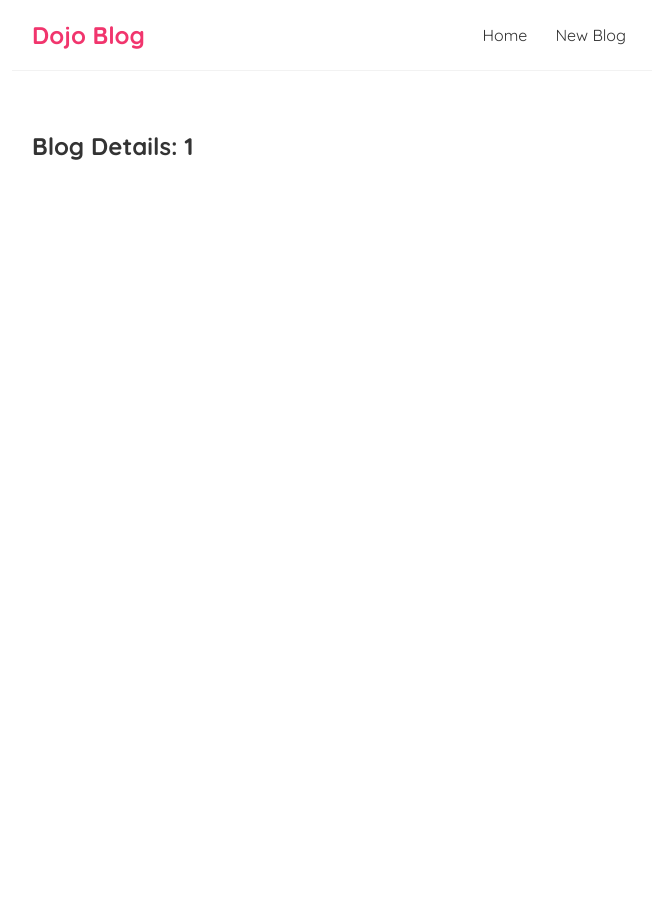
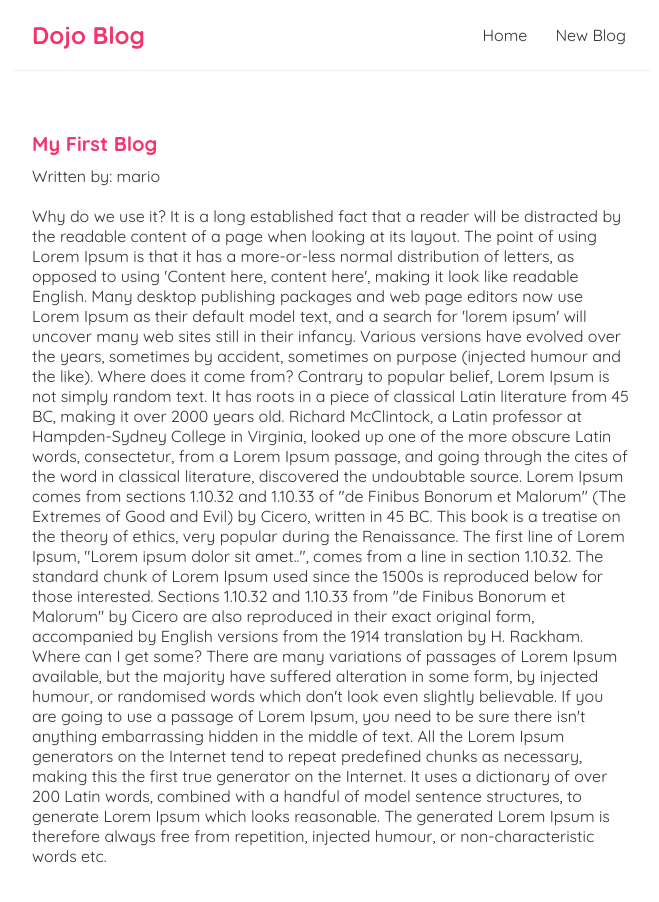
Before and after one commit to famasboy888/ReactJs_course, a React (Create React App) app in the folder day-02/dojo-blog/: page /blogs/1 in a window 1280 px wide. Shown: the top 902 px of the page, without its empty margins (308-967 px from the left). Before the commit the page ends 800 px from the top, so only its background shows below. Built offline with nearby package versions, Linux system fonts and the light colour scheme; data requests are answered from the project's data file.

Commit message:
Added reusable custom hooks

```diff
--- a/day-02/dojo-blog/src/BlogDetails.js
+++ b/day-02/dojo-blog/src/BlogDetails.js
@@ -1,13 +1,23 @@
 import { useParams } from "react-router-dom";
+import useFetch from "./useFetch";
 
 const BlogDetails = () => {
-    const {id} = useParams()
+    const { id } = useParams();
+    const { data: blog, isPending, error } = useFetch("http://localhost:8000/blogs/" + id);
 
     return (
         <div className="blog-details">
-            <h2>Blog Details: {id}</h2>
+            {error && <div>{error}</div>}
+            {isPending && <div>Loading...</div>}
+            {blog && (
+                <article>
+                    <h2>{blog.title}</h2>
+                    <p>Written by: {blog.author}</p>
+                    <div>{blog.body}</div>
+                </article>
+            )}
         </div>
-     );
+    );
 }
 
 export default BlogDetails;
--- a/day-02/dojo-blog/src/index.css
+++ b/day-02/dojo-blog/src/index.css
@@ -51,3 +51,21 @@
 .blog-preview a{
   text-decoration: none;
 }
+
+/* blog details page */
+.blog-details h2 {
+  font-size: 20px;
+  color: #f1356d;
+  margin-bottom: 10px;
+}
+.blog-details div {
+  margin: 20px 0;
+}
+.blog-details button {
+  background: #f1356d;
+  color: #fff;
+  border: 0;
+  padding: 8px;
+  border-radius: 8px;
+  cursor: pointer;
+}
```
Also changed, not shown: 1 other file (tests, documents, lock files or other folders).
